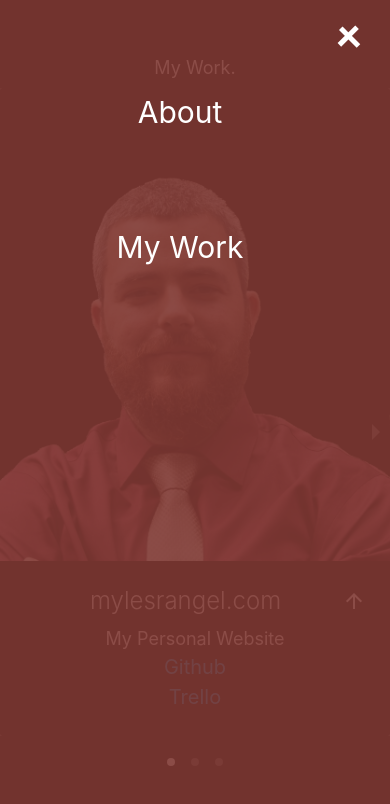
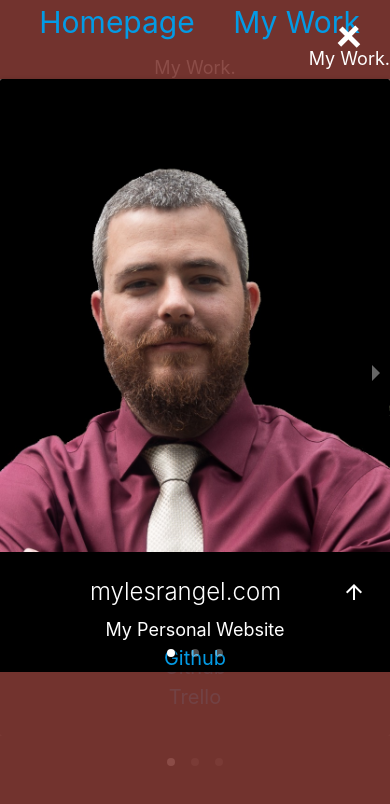
Before and after one commit to mylesrangel/mylesrangel, a React (Create React App) app in the folder Client/: page /myWork in a window 390 px wide. Both pictures are taken after a click on the element 347 px from the left and 36 px from the top of the page. Shown: the top 804 px of the page. Built offline with nearby package versions, Linux system fonts and the light colour scheme; grey boxes are pictures that could not be loaded.

Commit message:
pushing changes to PW-4

```diff
--- a/Client/package.json
+++ b/Client/package.json
@@ -8,6 +8,7 @@
     "react-dom": "^16.8.6",
     "react-responsive": "^6.1.2",
     "react-responsive-carousel": "^3.1.49",
+    "react-router-dom": "^5.0.1",
     "react-scripts": "^2.1.8"
   },
   "scripts": {
--- a/Client/src/Components/Header/header.js
+++ b/Client/src/Components/Header/header.js
@@ -1,10 +1,19 @@
 import React, { Component } from "react";
+
+import { BrowserRouter as Router, Route, Link } from "react-router-dom";
+
+
 import MediaQuery from 'react-responsive';
 
 import "./header.css";
 
+import Homepage from "../Homepage/homePage.js";
+//import About from "./Components/About/about.js";
+import MyWork from "../MyWork/myWork.js";
 
-class Homepage extends Component{
+//TODO: this was Homepage extends
+
+class Header extends Component{
 
 	state = {
         menuActive: false
@@ -36,8 +45,19 @@ class Homepage extends Component{
 	 //onClick have header height 100% (absolute?)
 	 //lower opacity
 
+
+	 //DELETE after about js is added TESTING ONLY
+	 About = () => {
+		return (
+		  <div>
+			<h2>About</h2>
+		  </div>
+		);
+	  }
+
 	render(){
 		return(
+			<Router >
 				<div>
 					<div id= "headerContainer">
 						<MediaQuery query = "(max-width: 500px)">
@@ -47,16 +67,21 @@ class Homepage extends Component{
 									<div id="hamburgerBar2" className="bars"></div>
 									<div id="hamburgerBar3" className="bars"></div>
 								</div>
+
 									<div id="mobileNav">
-								<p className = 'nav-links-mobile'> About </p>
-								<p className = 'nav-links-mobile'> My Work </p>
+										<Link to="/homepage" className = 'nav-links-mobile' onClick={this.toggleMenu}> Homepage </Link>
+										<Link to="/myWork" className = 'nav-links-mobile' onClick={this.toggleMenu}> My Work </Link>
+
+										<Route path="/homepage" component={Homepage} />
+										<Route path="/myWork" component={MyWork} />
 									</div>
 							</div>
 						</MediaQuery>
 					</div>
 				</div>
+			</Router>
 		);
 	}
 }
 
-export default Homepage;
+export default Header;
```
Also changed, not shown: package.json (added, +21 -0 lines). Lines whose indentation alone changed are shown as unchanged.
